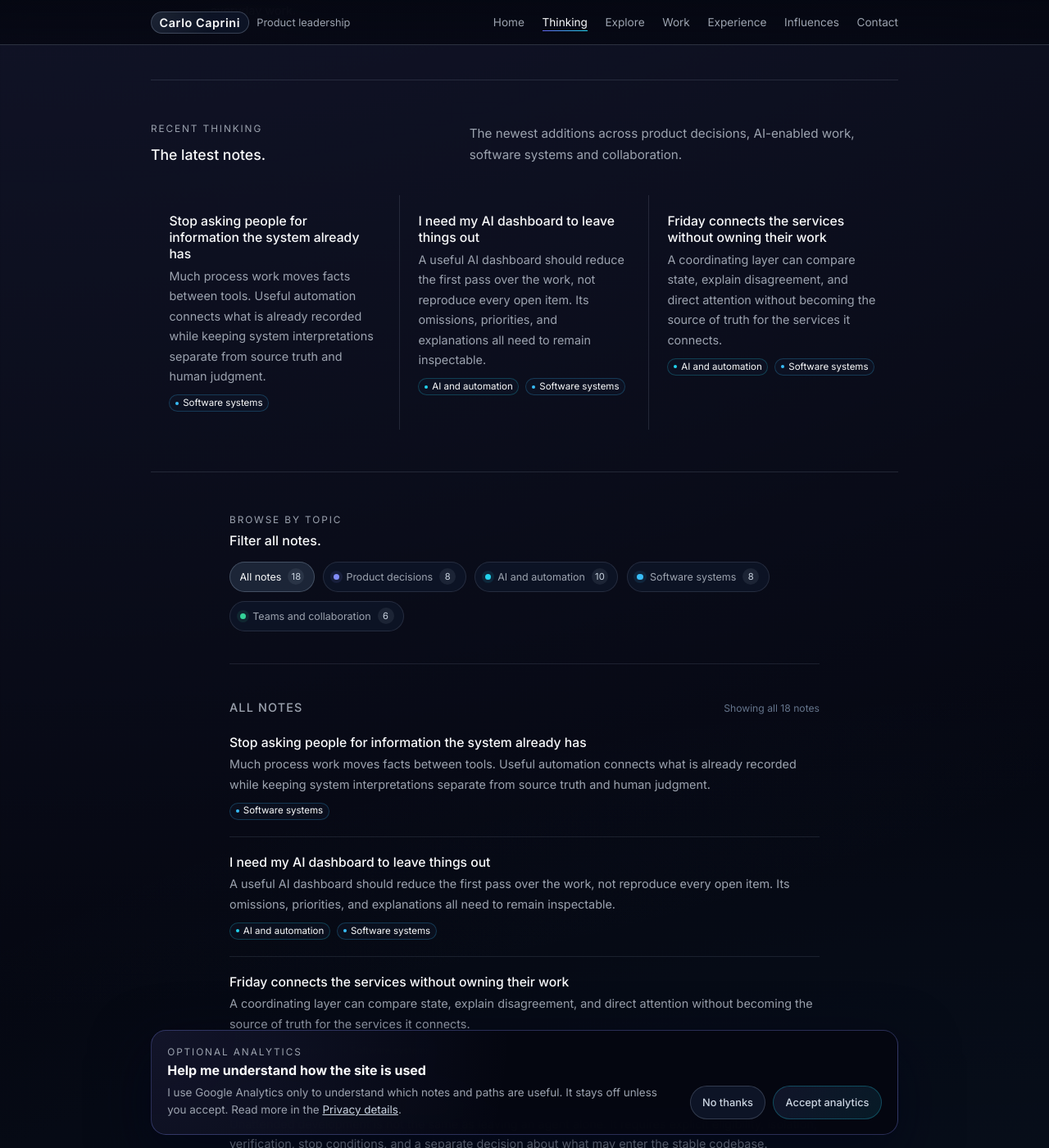
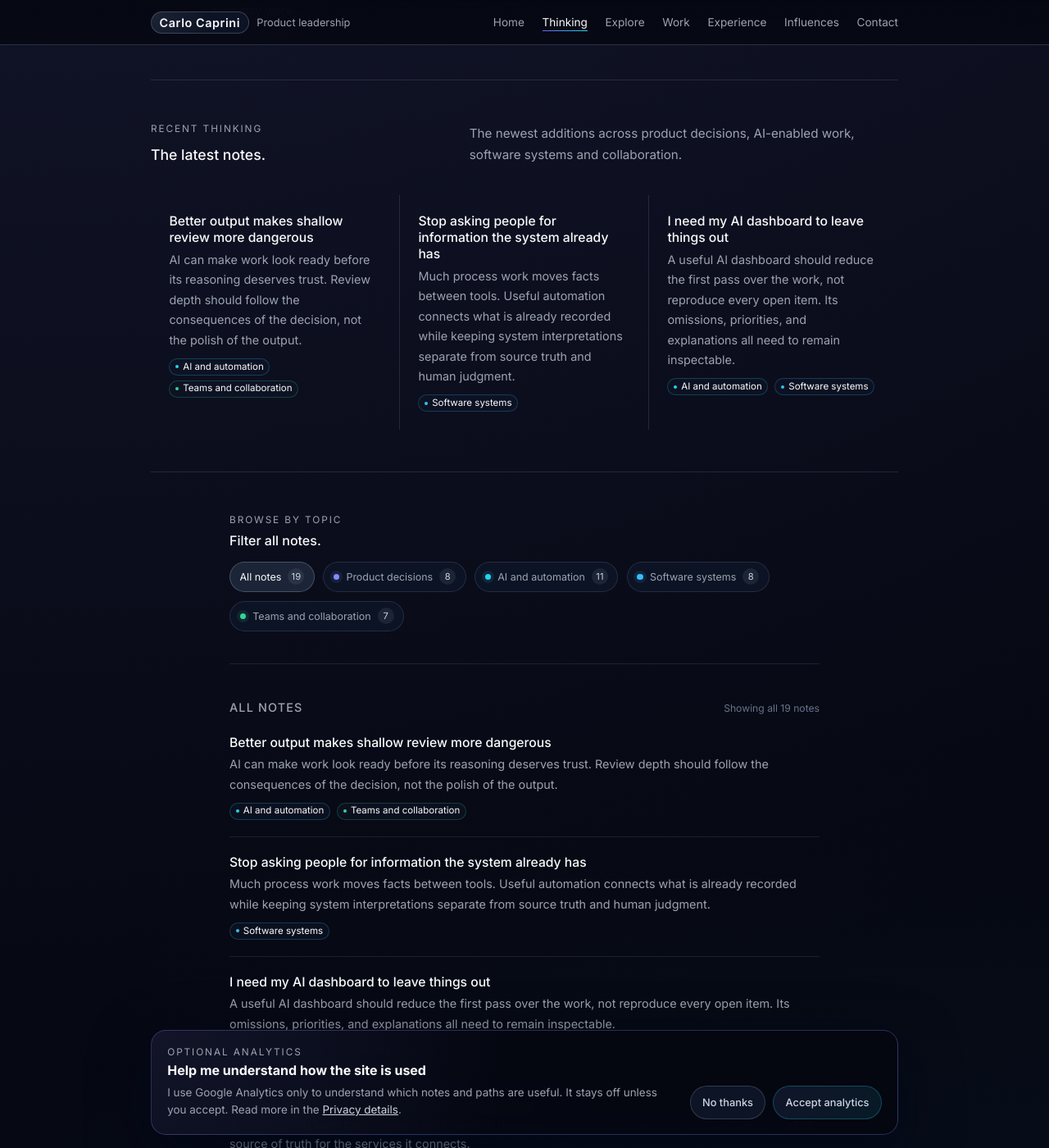
Before and after one commit to carlocaprini/carlocaprini.github.io, a Jekyll site: the page built from pages/thinking.md, in a window 1280 px wide and 1400 px high, scrolled down 1861 px. Shown: the whole window at 82% size. Built offline with Jekyll 4.4.1, drawn with Linux system fonts in a browser that asks for light colours; part of the change alters nothing that is shown.

Commit message:
content: prepare W36 Thinking note
Release-Period: 2026-W36
March-Item: item_2638e5dc-9f54-4942-99cb-6465e9cae124
August-Document: d588a962-ea20-4066-8e97-c53d332c0d58
August-Version: 3fdf4e52-0e76-4e01-b1d3-aa688864887c
August-SHA256: 967148b3325e039990b44495fb3f3f3d34f1a935520350a0352cc3d91a0172c7

```diff
--- a/pages/thinking.md
+++ b/pages/thinking.md
@@ -54,4 +54,5 @@ notes:
   - url: /thinking/product-decisions-are-mostly-trade-offs/
   - url: /thinking/the-urgency-of-customer-requests/
   - url: /thinking/temporary-solutions-become-permanent/
+  - url: /thinking/better-output-makes-shallow-review-more-dangerous/
 ---
--- /dev/null
+++ b/pages/thinking/better-output-makes-shallow-review-more-dangerous.md
@@ -0,0 +1,128 @@
+---
+layout: article
+title: Better output makes shallow review more dangerous
+date: 2026-09-01
+permalink: /thinking/better-output-makes-shallow-review-more-dangerous/
+summary: AI can make work look ready before its reasoning deserves trust. Review depth should follow the consequences of the decision, not the polish of the output.
+topics:
+  - ai-and-automation
+  - teams-and-collaboration
+---
+
+AI does more than reduce the time required to produce something. It also changes when the work begins to look ready.
+
+A summary reads clearly. A proposal has a sensible structure. A product requirement includes scope, acceptance criteria, and open questions. A technical plan uses the right vocabulary and explains the architecture with confidence.
+
+The result may genuinely be useful but its presentation can mature faster than the reasoning behind it.
+
+And that changes the review.
+
+## Polished work changes the reviewer’s posture
+
+A rough draft makes some of its uncertainty visible. Missing sections, awkward transitions, and unresolved questions signal that the work is still being formed. The natural response is to challenge it, add context, and ask what is missing.
+
+A polished draft feels closer to approval and completion. And there’s a risk that reviewers move from examining the reasoning to checking the wording, filling small gaps, or confirming that the structure looks reasonable.
+
+Roughness is not evidence of honesty, and polish is not evidence of weak thinking. But polish removes some of the friction that used to make people slow down.
+
+The result is work that looks coherent at a glance and might be easier to trust. So it becomes easier to review the document in front of us than to investigate the decision underneath it.
+
+## What a polished draft can hide
+
+A product requirement can describe a solution clearly while relying on weak evidence about the customer problem.
+
+An implementation plan may name the right components but say little about failure modes, migration constraints, or operational ownership.
+
+A customer summary can be accurate sentence by sentence and still compress the disagreement or uncertainty that would change the priority.
+
+Making these documents clearer helps the discussion but it does not resolve what is missing.
+
+A deeper review needs to ask where the evidence ends, which decision has already been embedded in the framing, and what has been excluded or treated as somebody else’s problem. It also needs someone who can take responsibility for the trade-off being approved.
+
+These questions matter without AI too. But AI raises the stakes because it can create a convincing bridge before anyone has examined the gap underneath it.
+
+## Seven comments did not create seven insights
+
+I encountered a smaller version of this while reviewing this note in [August](/thinking/i-built-august-because-copy-and-paste-was-not-collaboration/).
+
+Several reviewer profiles stopped at almost the same passage. They all saw the same weakness: the article said that fluent output changes review behavior, but did not explain clearly enough what a stronger review should examine.
+
+And they were right.
+
+But seven similar comments did not give me seven different insights. Repeating that review needed stronger verification and clearer boundaries still left the editorial decision unresolved.
+
+I had to consolidate those reactions and decide what the article was missing. That led to a more useful distinction between surface quality, evidence, hidden decisions, boundaries, and ownership.
+
+Review output can suffer from the same problem as generated content. It can be fluent, reasonable, and repetitive without moving the decision forward.
+
+My take-away: the number of comments is not evidence of depth.
+
+## A working reviewer still needs calibration
+
+I recently helped a software company introduce an AI reviewer into its merge-request workflow.
+
+The technical loop worked. During the tests, the reviewer placed comments on the relevant lines and proposed changes that could be applied directly.
+
+That was not enough to make the review useful.
+
+The initial prompt was generic. Some comments created noise, while repository-specific rules and failure modes still had to be made explicit. The team needed to observe false positives, notice what the reviewer missed, and refine the instructions against real changes.
+
+A comment arriving in the correct place is not evidence that it deserves attention.
+
+This is the same distinction at a different scale. Generating a plausible review is relatively easy. Calibrating that review so it changes the right decisions requires context, feedback, and ownership over time.
+
+## Public evidence points to the same calibration problem
+
+This is not only a property of one internal implementation.
+
+[GitHub’s documentation for Copilot code review](https://docs.github.com/en/copilot/concepts/agents/code-review) says that the reviewer is not guaranteed to find every problem, may make mistakes, and should be supplemented with human review. The same documentation recommends repository-level instructions and context to improve the usefulness of its comments.
+
+A July 2026 study by Lin et al., [“Is Agentic Code Review Helpful?”](https://arxiv.org/abs/2607.03316), examined 31,073 agentic review and developer-feedback pairs across 239 public repositories using CodeRabbit. Developers rejected 56.3% of the reviewed suggestions. The reported reasons included false positives, redundant or out-of-scope comments, and mismatch with developer intent or repository practices.
+
+That result belongs to one product and an open-source dataset, so it should not be treated as a universal rejection rate for AI review. It does reinforce the narrower point: producing a plausible comment is not the same as earning a place in the team’s review process.
+
+## Review should follow the consequence
+
+Not every AI-assisted output needs an investigation.
+
+An early outline, a private summary, or an exploratory comparison may only need a quick check. Other artifacts create commitments or dependencies. A requirement shapes what a team builds. A customer summary can change a priority. An architecture proposal may constrain future changes.
+
+The prose should not decide how deeply these artifacts are reviewed. The cost of being wrong is a better signal.
+
+For consequential work, I would want at least four things to remain visible:
+
+- the source material behind the output;
+
+- the difference between assumptions and verified facts;
+
+- the important exclusions and boundaries;
+
+- the person responsible for approving the consequences.
+
+This is why “human in the loop” often feels insufficient. A person can be present and still perform little more than a final glance.
+
+What matters is whether that person has the context and authority required by the decision, and whether the review is designed to use them.
+
+## Contribution and review now separate more clearly
+
+This extends the distinction I explored in [AI accelerates contribution, not mastery](/thinking/ai-accelerates-contribution-not-mastery/).
+
+AI makes it possible to retrieve context, form a proposal, and express it clearly much earlier. That is valuable.
+
+It also means reviewers increasingly encounter work that looks mature before the contributor has built a complete mental model of the system.
+
+A useful contribution, a well-presented artifact, and reasoning that deserves to be trusted often arrive in the same package. They are still different things.
+
+Review has to preserve that distinction.
+
+## A less comfortable review
+
+Clearer proposals, summaries, and plans can make collaboration much better. I do not think the answer is to distrust polished work or deliberately make it rough.
+
+But a polished draft should still be allowed to feel unfinished where the evidence is incomplete or the decision remains uncertain.
+
+That may mean exposing assumptions instead of smoothing them into prose. It may mean leaving a question open, asking for the source, or naming the person who has to accept the trade-off.
+
+I am still working out how much structure is enough without turning every review into bureaucracy. Different work deserves different levels of scrutiny.
+
+But I no longer want the finish of the output to make that decision for me.
```
